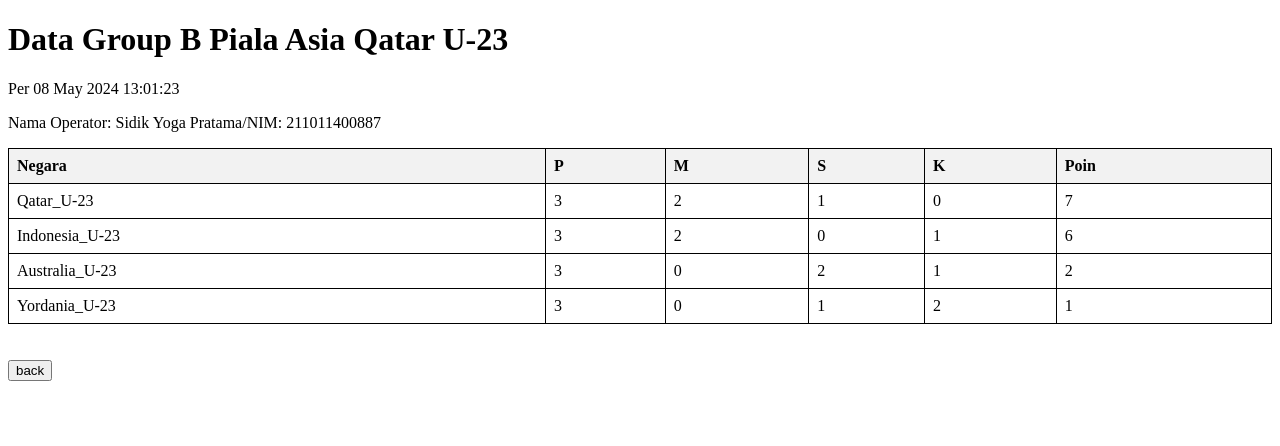
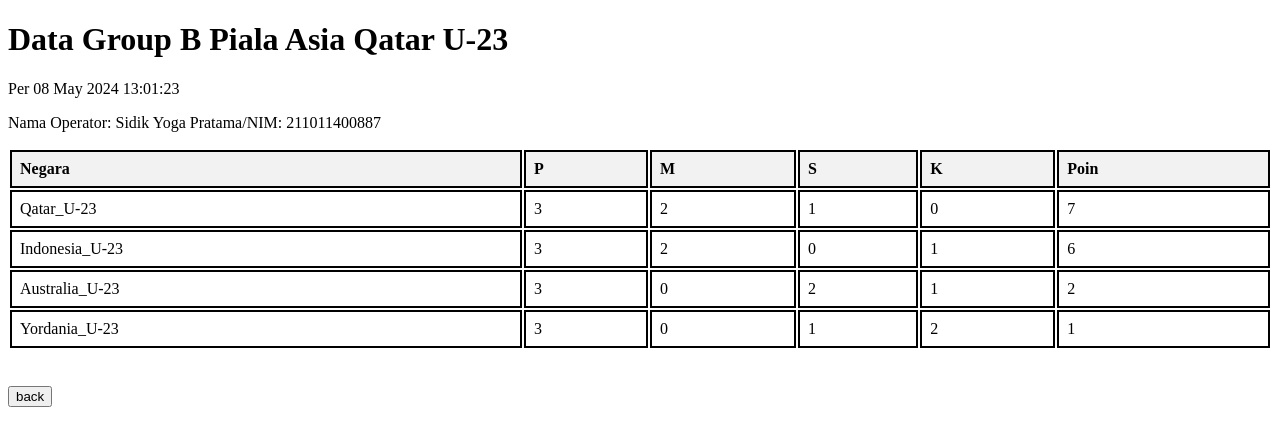
Before and after one commit to SidikYoga/Pemrograman-Web-2, a PHP site: page /output.php in a window 1280 px wide. Shown: the top 446 px of the page. Run offline with PHP 8.4, Linux system fonts and the light colour scheme.

Commit message:
output.php

```diff
--- a/UTS_SidikYogaPratama/output.php
+++ b/UTS_SidikYogaPratama/output.php
@@ -2,14 +2,15 @@
 <html>
 <head>
     <title>Data Group B Piala Asia U-23</title>
+     <title>Data Group B Piala Asia U-23</title>
         <style>
             table {
-            border-collapse: collapse;
+                border-collapse: separate;
                 width: 100%;
             }
 
             th, td {
-            border: 1px solid black;
+                border: 2px solid black;
                 padding: 8px;
                 text-align: left;
             }
```
Lines whose indentation alone changed are shown as unchanged.
